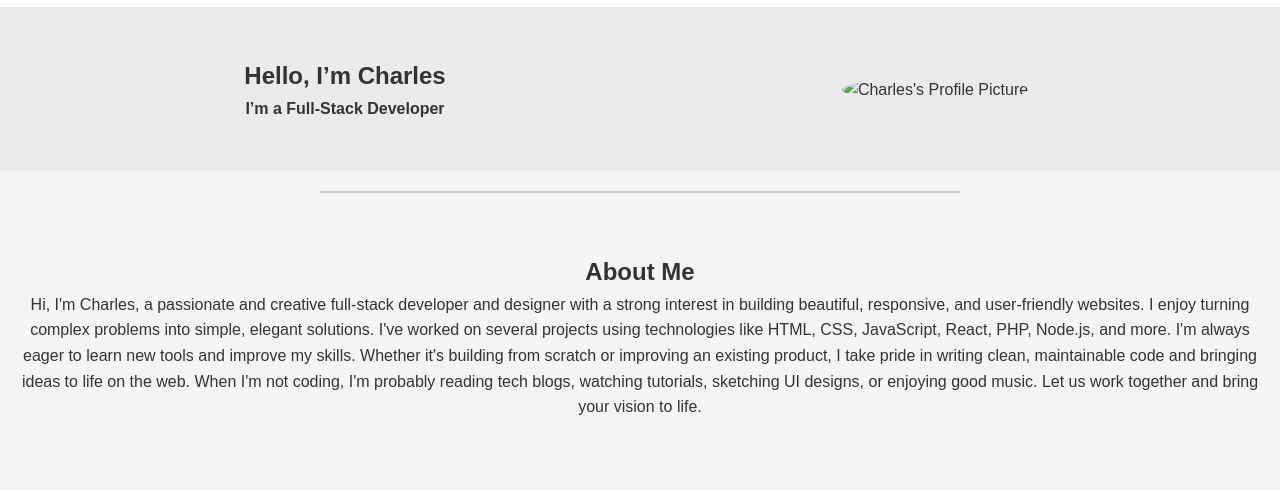
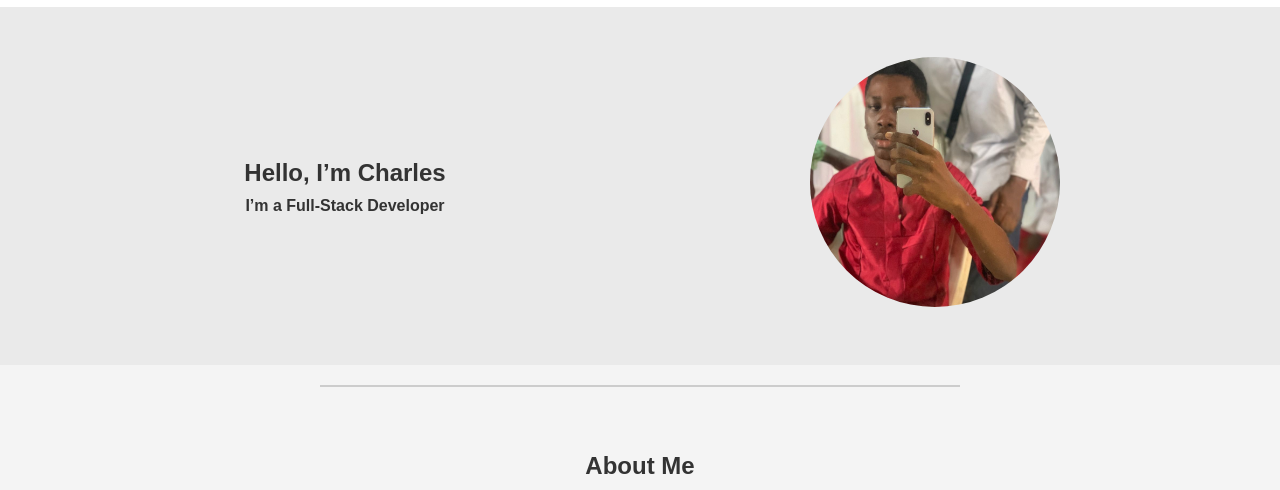
Before and after one commit to charles806/Portfoio-charles, a plain HTML site: page index.html in a window 1280 px wide. Shown: the part 51-541 px from the top of the page. Drawn offline with Linux system fonts and the light colour scheme; files whose address does not match are found by name.

Commit message:
Update index.html

```diff
--- a/index.html
+++ b/index.html
@@ -27,7 +27,7 @@
             <h4>I’m a Full-Stack Developer</h4>
         </div>
         <div class="hero-image">
-            <img src="./asset/profile (1).jpg" alt="Charles's Profile Picture" class="profile-pic">
+            <img src="./assets/profile.jpg" alt="Charles's Profile Picture" class="profile-pic">
         </div>
     </section>
 
```
